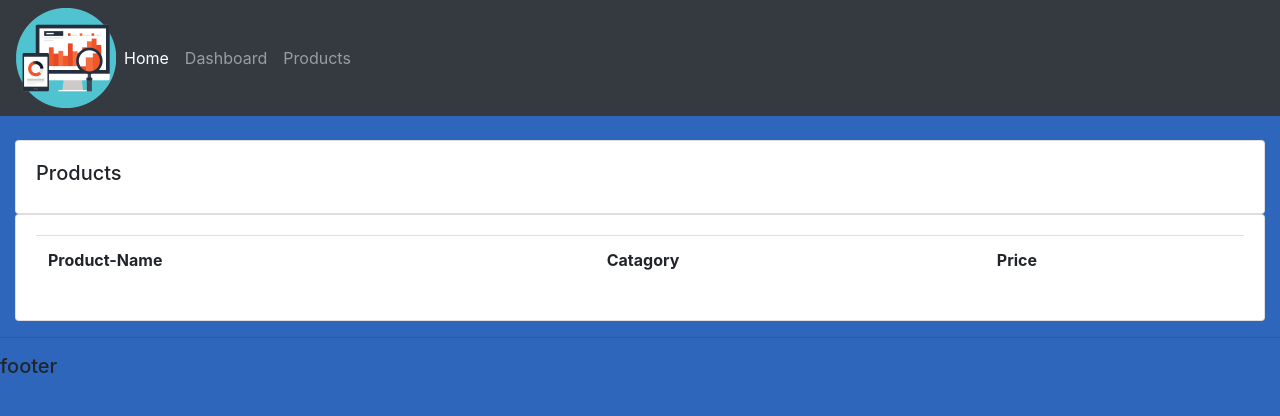
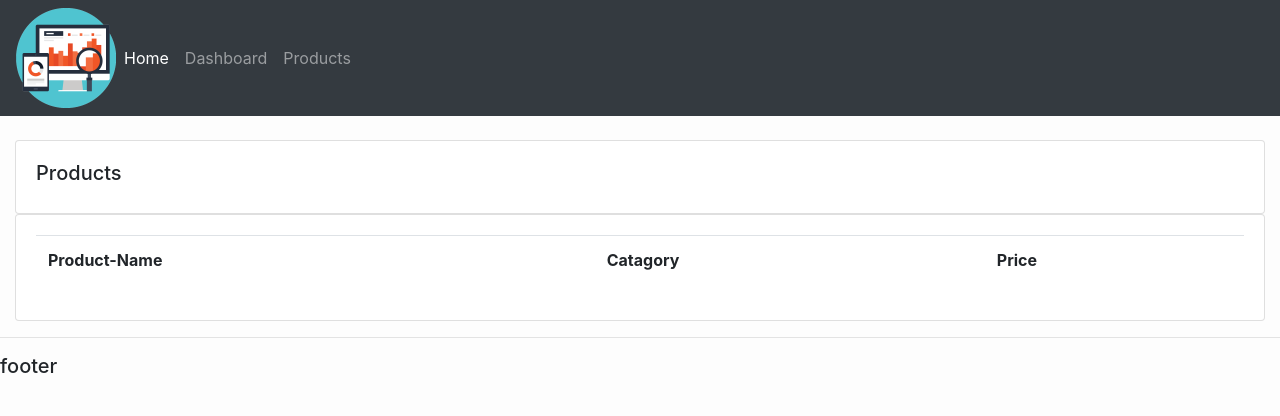
Before and after one commit to beba2123/Customer-Managment, a Django app: page /products/ in a window 1280 px wide. Shown: the top 416 px of the page. Run offline with Django 4.2, Linux system fonts and the light colour scheme; tables that the repository leaves empty hold one stand-in row (values such as "Sample post"); lists and menus that the app fills with data are empty.

Commit message:
update on my css

```diff
--- a/acounts/templates/acounts/status.html
+++ b/acounts/templates/acounts/status.html
@@ -1,4 +1,4 @@
-<br>
+<br />
 
 <div class="row">
   <div class="col">
@@ -39,5 +39,4 @@
       </div>
     </div>
   </div>
-
 </div>
--- a/static/css/main.css
+++ b/static/css/main.css
@@ -2,7 +2,7 @@
   width: 100px;
 }
 body {
-  background-color: #2e66bb;
+  background-color: #fdfdfd;
 }
 
 #total-orders {
```
Lines whose indentation alone changed are shown as unchanged.
